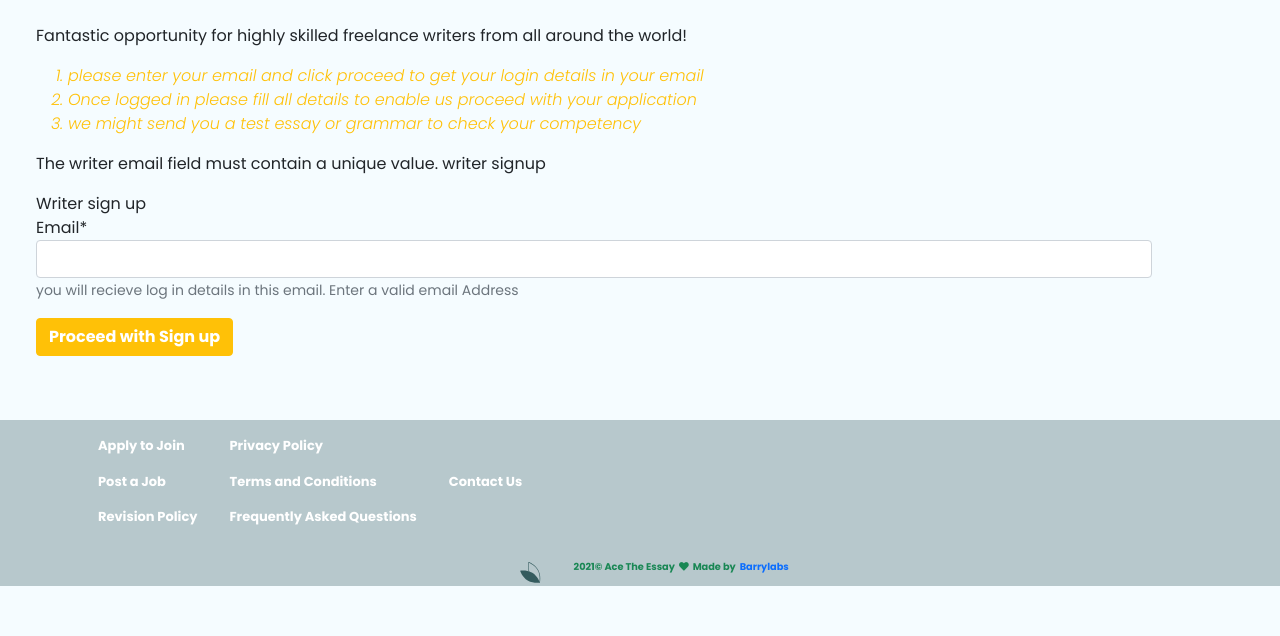
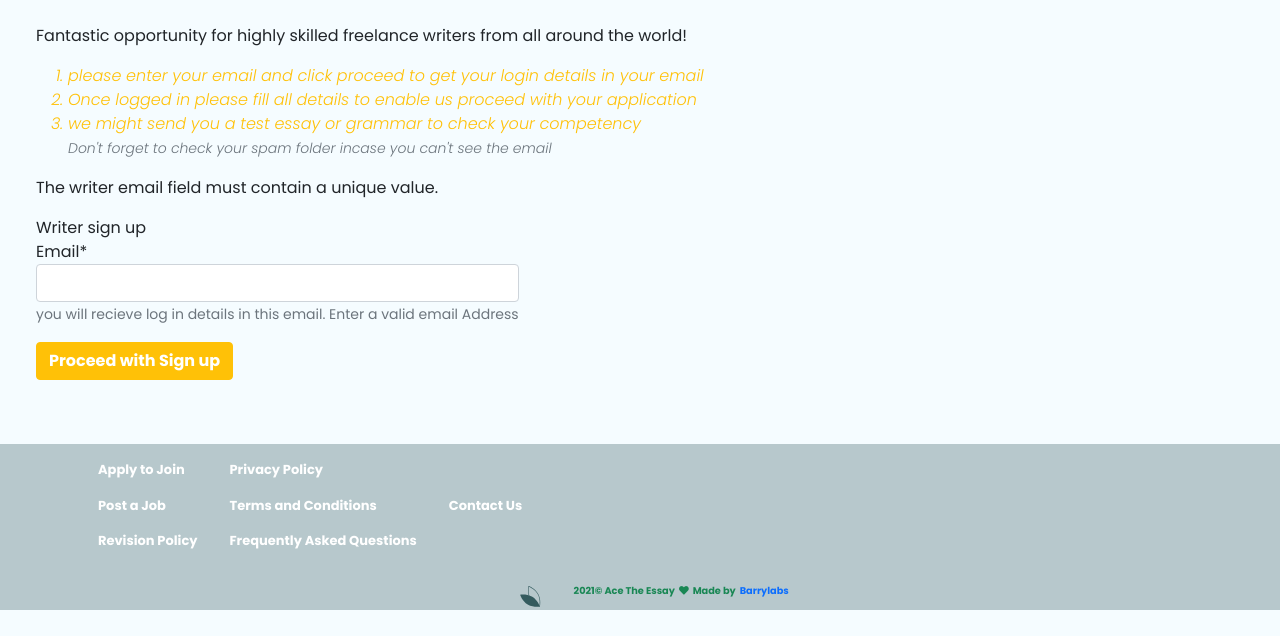
Before and after one commit to Barissa-Imran/Ace-The-Essay, a Django app: page /auth/apply in a window 1280 px wide. Shown: the part 88-724 px from the top of the page. Run offline with Django 3.2, Linux system fonts and the light colour scheme; some libraries are stand-ins or nearby versions.

Commit message:
fix apply view
email sending fix, redid mail.txt ran migrations

```diff
--- a/ATE/users/templates/users/apply.html
+++ b/ATE/users/templates/users/apply.html
@@ -16,12 +16,15 @@
       </li>
       <li>
         we might send you a test essay or grammar to check your competency
-      </li></i
-    >
+      </li>
+      <small class="text-muted">
+        Don't forget to check your spam folder incase you can't see the email
+      </small>
+      </i>
   </ol>
-  <p>The writer email field must contain a unique value. writer signup</p>
+  <p>The writer email field must contain a unique value.</p>
   <p></p>
-  <form method="POST">
+  <form method="POST" style="width: fit-content;">
     {% csrf_token %}
     <fieldset class="form-group">
       <label for="email">Writer sign up</label>
--- a/ATE/users/views.py
+++ b/ATE/users/views.py
@@ -79,7 +79,7 @@ def apply(request):
                             Group.objects.get(name="Applicants"))
 
                 add_to_group(instance=user, created=isinstance)
-                # if django_user.groups.filter(name=groupname).exists():
+                # # if django_user.groups.filter(name=groupname).exists():
                 messages.success(request,
                                  "Your email has been submitted successfully")
                 # Send credentials email to user
@@ -90,7 +90,7 @@ def apply(request):
                     }
 
                     msg_plain = render_to_string('mail/email.txt', context)
-                    # msg_html = render_to_string('templates/mail/email.html', context)
+                #     # msg_html = render_to_string('templates/mail/email.html', context)
 
                     send_mail(
                         'LOGIN CREDENTIALS',
@@ -103,7 +103,8 @@ def apply(request):
                     messages.error(
                         request, 'Could not send email, click login above then forgot password!')
             except:
-                messages.error(request, "(X) Email already exists, try again!")
+                messages.error(
+                    request, "(X) There was a problem submitting your Email or Email already exists, try again after a few minutes!")
     else:
         form = EmailApplicationForm()
     return render(request, "users/apply.html", {'form': form})
@@ -116,11 +117,11 @@ def application(request):
     usergroup = None
     usergroup = request.user.groups.values_list('name', flat=True).first()
 
-    if usergroup =="Applicant" or usergroup=="Admin":
+    if usergroup == "Applicant" or usergroup == "Admin":
         user1 = request.user
         if request.method == "POST":
             form = ApplicantForm(request.POST,
-                                request.FILES)
+                                 request.FILES)
             if form.is_valid():
                 new_form = form.save(commit=False)
                 new_form.username = request.user
@@ -154,7 +155,7 @@ def application_task(request):
     usergroup = None
     usergroup = request.user.groups.values_list('name', flat=True).first()
 
-    if usergroup =="Applicant" or usergroup=="Admin":
+    if usergroup == "Applicant" or usergroup == "Admin":
         form = TaskForm(request.POST,
                         request.FILES)
         if form.is_valid():
@@ -340,7 +341,8 @@ def place_order(request):
             new_form = form.save()
             title = new_form.title
             pk = new_form.pk
-            new_form.slug = str(title) +"-"+ str(pk) #fix this functionality to produce raw string
+            # fix this functionality to produce raw string
+            new_form.slug = str(title) + "-" + str(pk)
             new_form.username = request.user
             new_form.save()
             username = request.user
@@ -385,9 +387,10 @@ class ProjectDetailView(LoginRequiredMixin, DetailView):
             bid = Bid.objects.create(project=project, made_by=made_by)
             bid.save()
     '''
+
     def create_bid(self, request):
 
-        if request.method =="POST":
+        if request.method == "POST":
             try:
                 project = self.instance
                 made_by = request.user
@@ -397,7 +400,8 @@ class ProjectDetailView(LoginRequiredMixin, DetailView):
                 messages.success(
                     request, "Bid sent sucessfully! Wait for feedback from the project owner on the Bids Tab")
             except:
-                messages.error(request, 'cannot send multiple bids for one project')
+                messages.error(
+                    request, 'cannot send multiple bids for one project')
 
         return render(request, 'users/projectorder_detail.html')
 
```
Also changed, not shown: ATE/users/templates/mail/email.txt (+5 -2 lines), ATE/db.sqlite3, ATE/users/migrations/0005_alter_projectorder_slug.py (added).
